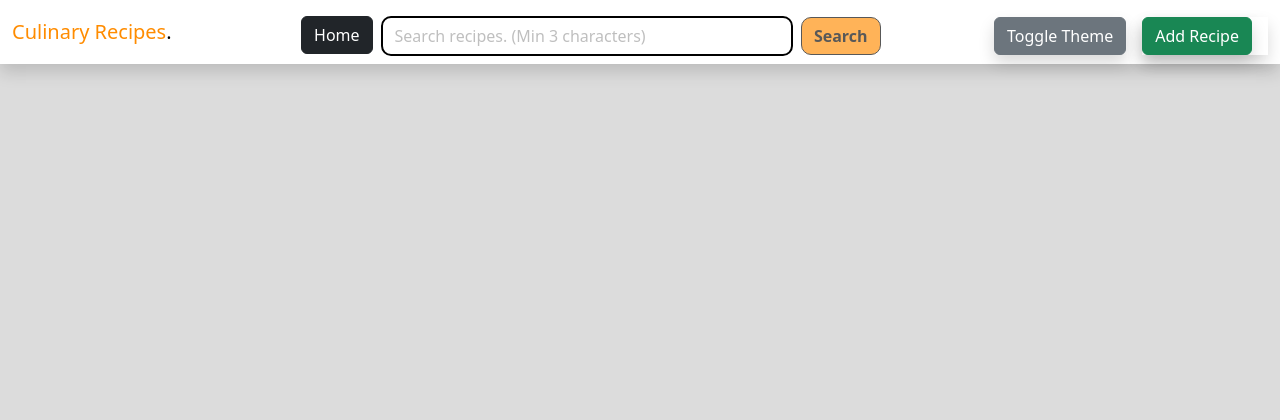
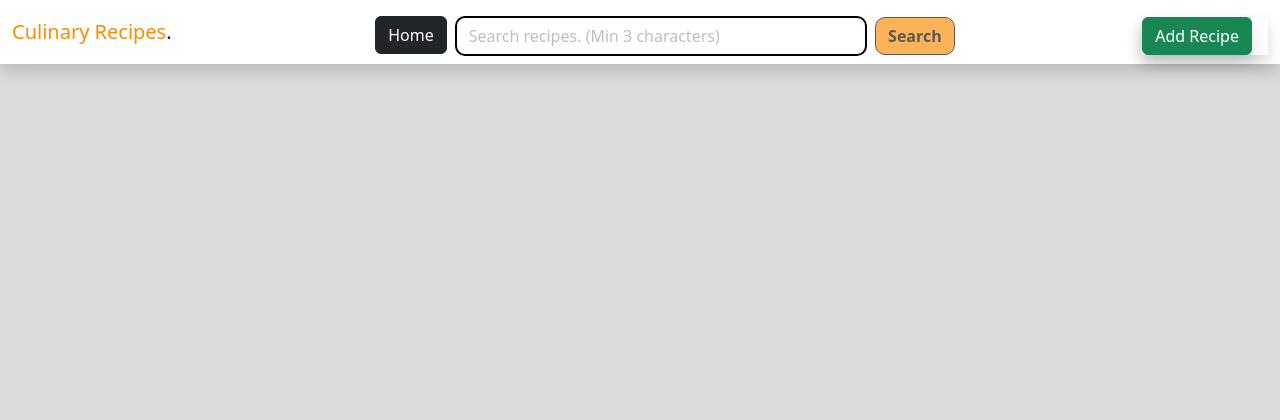
Before and after one commit to rafiattaui/hci-website, a Flask app: page /base in a window 1280 px wide. Shown: the top 420 px of the page. Run offline with Flask 3, Linux system fonts and the light colour scheme; some libraries are stand-ins or nearby versions.

Commit message:
removed theme button.

```diff
--- a/app/templates/base.html
+++ b/app/templates/base.html
@@ -197,16 +197,6 @@
             </li>
           </ul>
           <div class="d-flex align-items-center mt-2">
-            <button
-              class="btn shadow rounded me-3 btn-secondary"
-              type="button"
-              data-bs-toggle="button"
-              aria-pressed="false"
-              autocomplete="off"
-              id="themebutton"
-            >
-              Toggle Theme
-            </button>
             <a href="/addrecipe" class="shadow text-white text-decoration-none">
               <button
                 class="btn shadow rounded me-3 btn-success"
@@ -246,23 +236,6 @@
         (tooltipTriggerEl) => new bootstrap.Tooltip(tooltipTriggerEl)
       );
 
-      // Theme Button
-      var themeButton = document.getElementById("themebutton");
-      themeButton.addEventListener("click", function () {
-        if (themeButton.getAttribute("aria-pressed") === "false") {
-          // Corrected: added parentheses and used strict equality
-          document.body.style.backgroundColor = "black";
-          document.body.style.color = "white";
-          themeButton.setAttribute("aria-pressed", "true");
-          console.log("Dark Mode Enabled");
-        } else {
-          document.body.style.backgroundColor = "gainsboro";
-          document.body.style.color = "black";
-          themeButton.setAttribute("aria-pressed", "false");
-          console.log("Light Mode Enabled");
-        }
-      });
-
       var searchForm = document.querySelector("form");
       var searchInput = searchForm.querySelector("input[name='query']");
       var searchButton = searchForm.querySelector("button[type='submit']");
```
